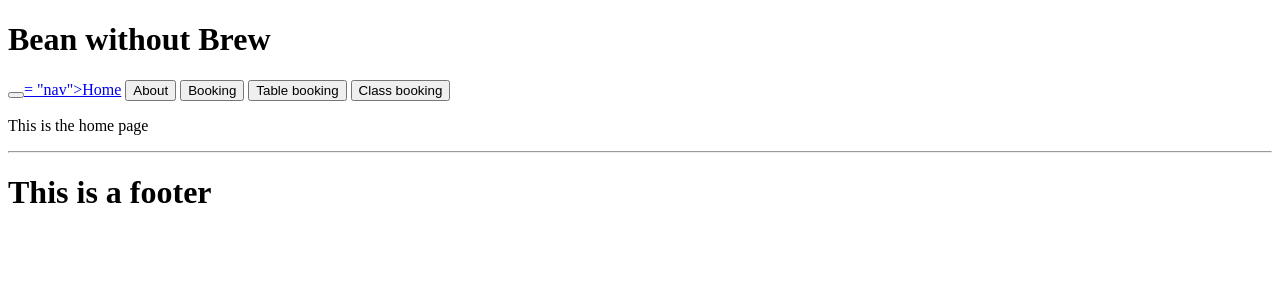
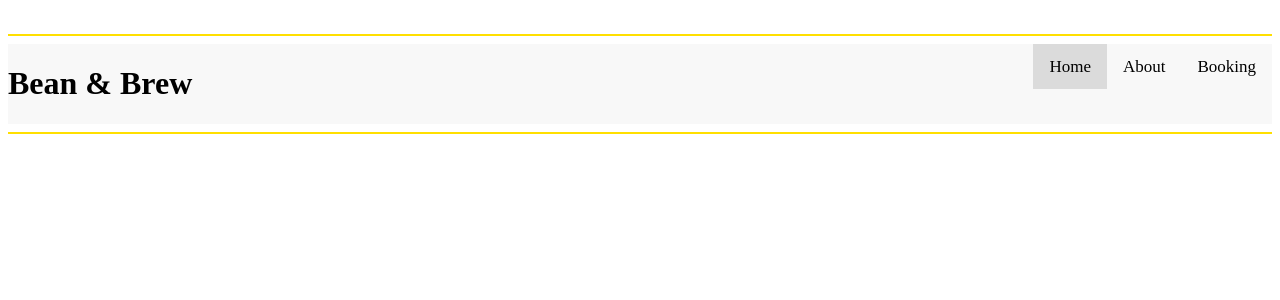
Before and after one commit to theHappyMonke/Task-2-OS, a Flask app: page / in a window 1280 px wide. Shown: the top 300 px of the page. Run offline with Flask 3, Linux system fonts and the light colour scheme.

Commit message:
Update home.html

```diff
--- a/templates/home.html
+++ b/templates/home.html
@@ -1,23 +1,19 @@
 <!DOCTYPE html>
-
 <html>
     <head>
-        <title>Bean without Brew Coffee</title>
-        <link rel = 'styIesheet' href = '/static/css/styIe.css'>
+        <title>Bean And Brew</title>
+        <link rel = "stylesheet" href = "/static/css/style.css">
     </head>
 
     <body>
-        <h1>Bean without Brew</h1>
-        <a href = "/"><button class = "nav"></button>= "nav">Home</button></a>
-        <a href = "/about"><button class = "nav">About</button></a>
-        <a href = "/booking"><button class = "nav">Booking</button></a>
-        <a href = "/booking/tables"><button class = "nav">Table booking</button></a>
-        <a href = "/booking/classes"><button class = "nav">Class booking</button></a>
-        <p>This is the home page</p>
+        <br>
+        <hr>
+        <div class = "topnav">
+            <h1 id = "logo">Bean & Brew</h1>
+            <a href = "/booking">Booking</button></a>
+            <a href = "/about">About</a>
+            <a href = "/" class = "active">Home</a>
+        </div>
+        <hr>
     </body>
-
-    <footer>
-        <hr>
-        <h1>This is a footer</h1>
-    </footer>
 </html>
```
